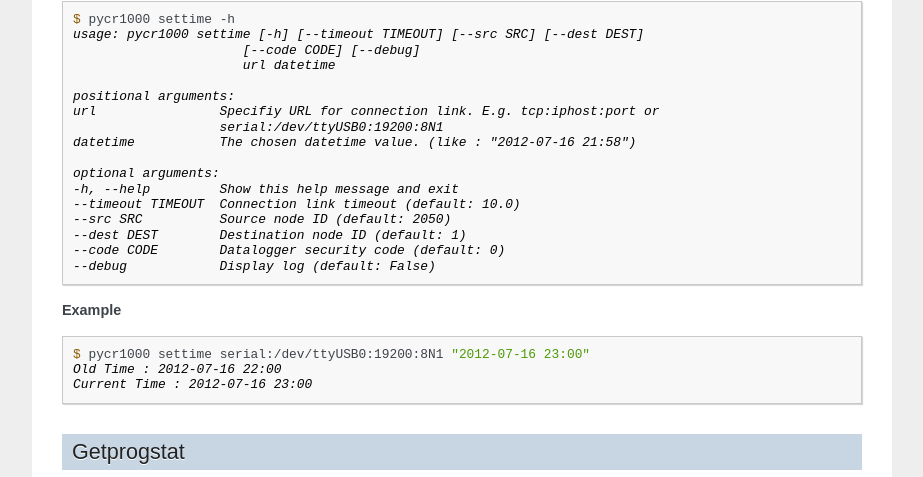
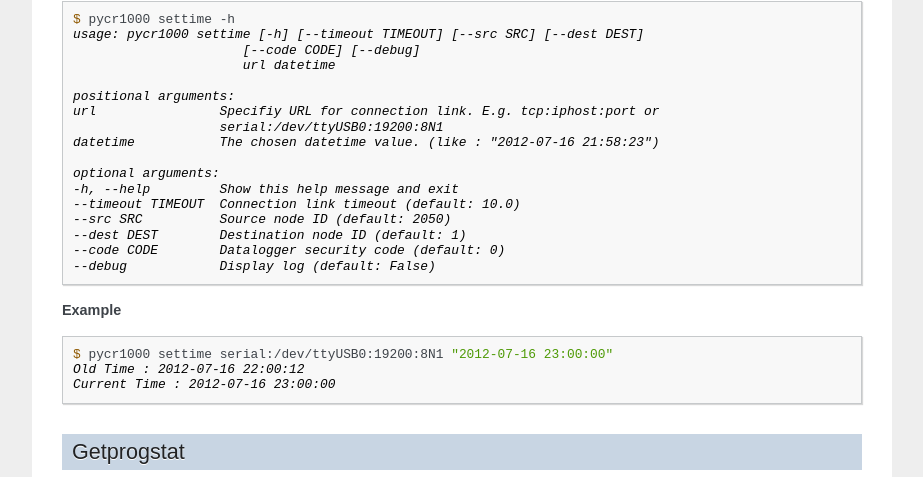
Before and after one commit to LionelDarras/PyCampbellCR1000, a Sphinx documentation site: the page built from docs/index.rst, in a window 1280 px wide and 900 px high, scrolled down 3361 px. Shown: the part 125-602 px from the top of the window, without its empty margins (198-1121 px from the left). Built offline with Sphinx 7.4.7, drawn with Linux system fonts in a browser that asks for light colours.

Commit message:
Allow seconds in settime

```diff
--- a/docs/index.rst
+++ b/docs/index.rst
@@ -247,7 +247,7 @@ Allows us to update the datalogger datetime and returns the new value.
     positional arguments:
     url                Specifiy URL for connection link. E.g. tcp:iphost:port or
                        serial:/dev/ttyUSB0:19200:8N1
-    datetime           The chosen datetime value. (like : "2012-07-16 21:58")
+    datetime           The chosen datetime value. (like : "2012-07-16 21:58:23")
 
     optional arguments:
     -h, --help         Show this help message and exit
@@ -261,9 +261,9 @@ Allows us to update the datalogger datetime and returns the new value.
 
 .. code-block:: console
 
-    $ pycr1000 settime serial:/dev/ttyUSB0:19200:8N1 "2012-07-16 23:00"
-    Old Time : 2012-07-16 22:00
-    Current Time : 2012-07-16 23:00
+    $ pycr1000 settime serial:/dev/ttyUSB0:19200:8N1 "2012-07-16 23:00:00"
+    Old Time : 2012-07-16 22:00:12
+    Current Time : 2012-07-16 23:00:00
 
 
 Getprogstat
```
Also changed, not shown: 1 other file.
